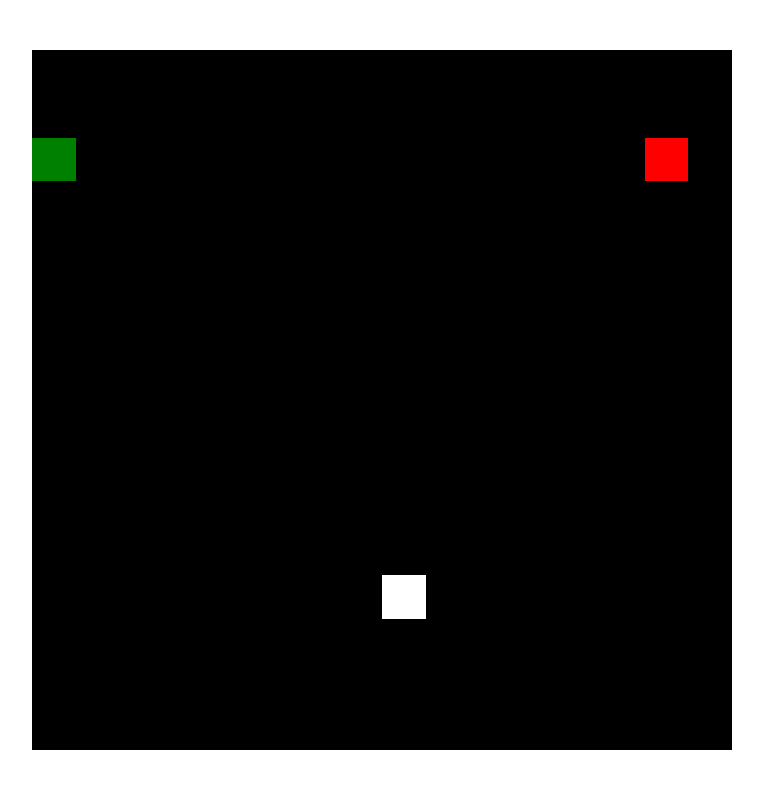
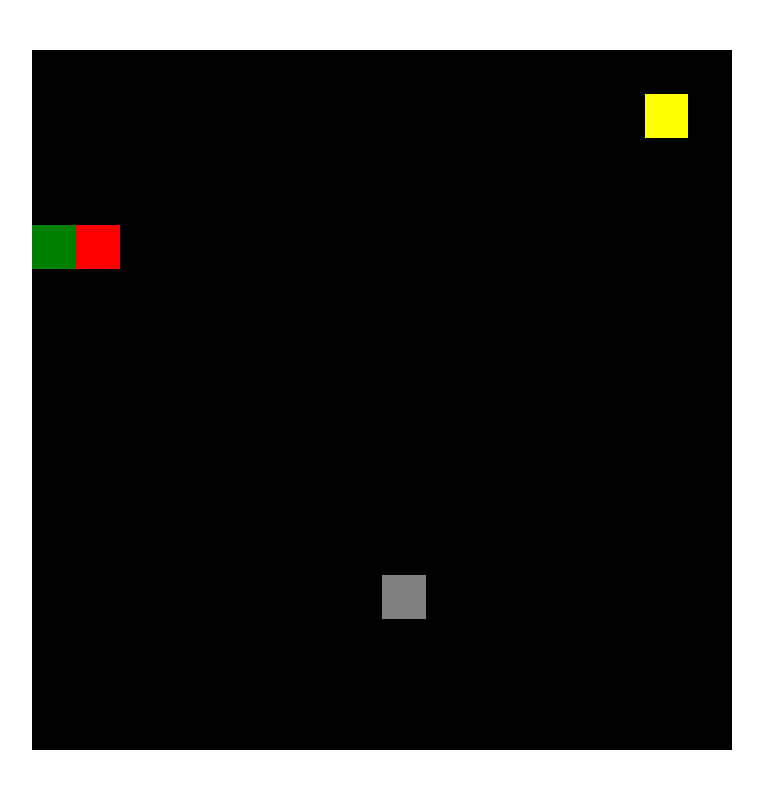
Before and after one commit to wingchi/dragon-maze, a plain HTML site: page index.html in a window 1280 px wide. Both pictures are taken after a click on the button "Start". Shown: the whole page, without its empty margins (258-1021 px from the left). Drawn offline with Linux system fonts and the light colour scheme.

Commit message:
Collision detection for hero, fireball, and treasure

```diff
--- a/game-style.css
+++ b/game-style.css
@@ -60,4 +60,13 @@ html, body {
 
 #fireball-element {
   background-color: red;
+  z-index: 200;
 }
+
+#hero-element {
+  background-color: gray;
+}
+
+#treasure-element {
+  background-color: yellow;
+}
--- a/index.html
+++ b/index.html
@@ -14,6 +14,7 @@
     <div class="game-box">
       <div id="dragon-element" class="game-element"></div>
       <div id="fireball-element" class="game-element"></div>
+      <div id="treasure-element" class="game-element"></div>
       <div id="hero-element" class="game-element"></div>
       <div id="maze-screen" class="game-screen">
       </div>
--- a/solution.js
+++ b/solution.js
@@ -1,17 +1,21 @@
 (function(){
 
   // the meat of the game
-  var dragon = new gamePoint(0,2);
+  var gameSpeed = 50; // the lower the faster the fireball moves
+
+  var dragon = new gamePoint(0,4);
   var dragonElement = document.querySelector('#dragon-element');
-  var fireball = new gamePoint(1,2);
+  var fireball = new gamePoint(1,4);
   var fireballElement = document.querySelector('#fireball-element');
+  var fireballAnimation;
   var hero = new gamePoint(8,12);
   var heroElement = document.querySelector('#hero-element');
+  var treasure = new gamePoint(14,1);
+  var treasureElement = document.querySelector('#treasure-element');
   // SETUP
   //let's layout our game screen so that it's a reasonable sized square
   var windowHeight;
   var pixelInterval;
-  setupGameBoxSquare();
 
   function setupGameBoxSquare() {
     windowHeight = window.innerHeight;
@@ -36,6 +40,7 @@
     layoutGameElement(dragonElement, dragon);
     layoutGameElement(fireballElement, fireball);
     layoutGameElement(heroElement, hero);
+    layoutGameElement(treasureElement, treasure);
   }
 
   function layoutGameElement(element, point) {
@@ -46,7 +51,7 @@
   function startMovingParts() {
     // move the fireball across the screen
     var fireballDirection = "forward";
-    setInterval(function(){
+    fireballAnimation = setInterval(function(){
       switch (fireballDirection) {
         case "forward":
           if (fireball.x < 15) {
@@ -66,17 +71,34 @@
         break;
       }
       layoutGameElement(fireballElement, fireball);
-    }, 500);
+      checkForCollisions();
+    }, gameSpeed);
+  }
+
+  function checkForCollisions() {
+    // if the hero and the fireball collide then the hero dies
+    if (hero.x === fireball.x && hero.y === fireball.y) {
+      alert("X__X YOU DIED! GAME OVER!");
+      clearInterval(fireballAnimation);
+    }
+
+    // if the hero gets to the treasure then the hero wins
+    if (hero.x === treasure.x && hero.y === treasure.y) {
+      alert("YOU GOT THE TREASURE! YOU WIN!");
+      treasure.x = -1;
+      treasure.y = -1;
+      layoutGameElement(treasureElement, treasure);
+    }
   }
 
   // EVENT LISTENERS
   // hide the welcome screen when the user clicks start
   document.querySelector('#game-start').onclick = function() {
+    setupGameBoxSquare();
     document.querySelector('#game-welcome').style.display = "none";
   }
 
   document.onkeypress = function(event) {
-    console.log(event.keyCode);
     switch (event.keyCode) {
       case 119: // W
         hero.y--;
@@ -92,6 +114,7 @@
       break;
     }
     layoutGameElement(heroElement, hero);
+    checkForCollisions();
   }
 
   // make sure to resize the game screen whenever the window is resized
```
